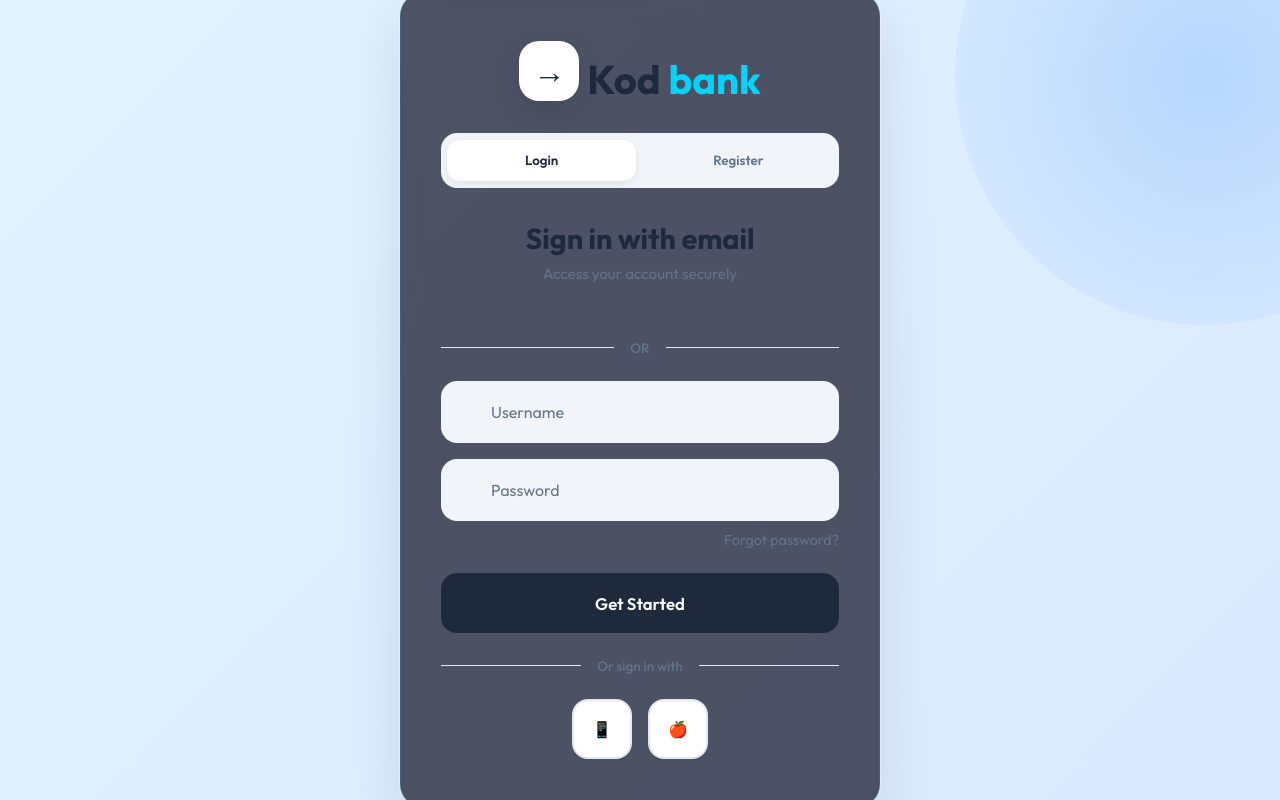
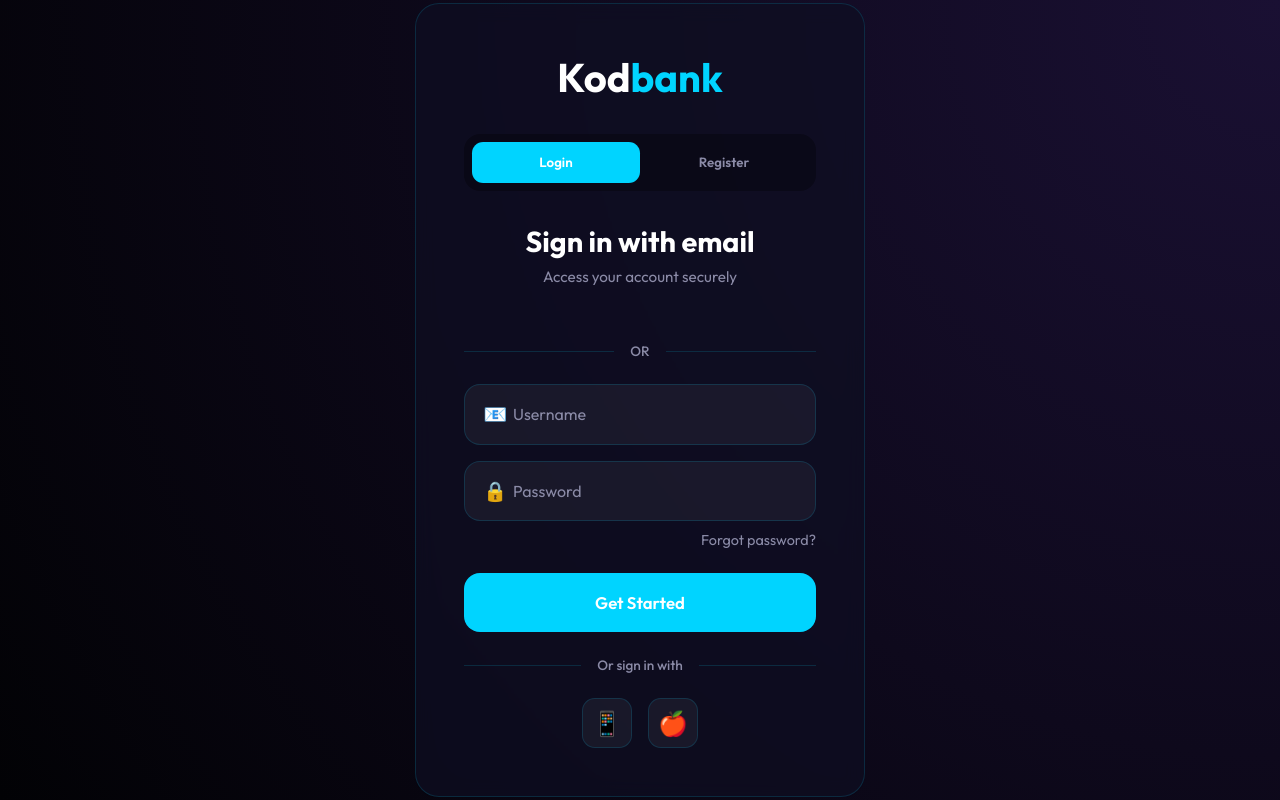
Before and after one commit to Mosinali10/rudbank, a website: page public/index.html in a window 1280 px wide. Drawn offline with nearby package versions, Linux system fonts and the light colour scheme; no server answers.

Commit message:
Fix: Restore original dark theme with modern layout

```diff
--- a/public/style.css
+++ b/public/style.css
@@ -13,14 +13,6 @@
     --success: #00f59b;
     --danger: #ff4d88;
     --glass-border: rgba(0, 212, 255, 0.15);
-
-    /* Light theme for auth */
-    --auth-bg: linear-gradient(135deg, #e0f2fe 0%, #dbeafe 100%);
-    --auth-card-bg: rgba(255, 255, 255, 0.95);
-    --auth-text: #1e293b;
-    --auth-text-muted: #64748b;
-    --auth-input-bg: #f1f5f9;
-    --auth-border: #e2e8f0;
 }
 
 * {
@@ -47,65 +39,25 @@
     display: flex;
     align-items: center;
     justify-content: center;
-    background: var(--auth-bg);
-    position: relative;
-    overflow: hidden;
-}
-
-.auth-container::before {
-    content: '';
-    position: absolute;
-    width: 500px;
-    height: 500px;
-    background: radial-gradient(circle, rgba(96, 165, 250, 0.3), transparent);
-    border-radius: 50%;
-    top: -200px;
-    right: -200px;
-    animation: float 20s infinite ease-in-out;
-}
-
-@keyframes float {
-    0%, 100% { transform: translate(0, 0); }
-    50% { transform: translate(-50px, 50px); }
+    background: radial-gradient(circle at top right, #1a1033, #020205);
 }
 
 .auth-box {
     width: 100%;
-    max-width: 480px;
-    padding: 3rem 2.5rem;
-    border-radius: 2.5rem;
+    max-width: 450px;
+    padding: 3rem;
+    border-radius: 2rem;
     text-align: center;
-    background: var(--auth-card-bg);
+    background: rgba(15, 15, 35, 0.8);
     backdrop-filter: blur(20px);
-    box-shadow: 0 20px 60px rgba(0, 0, 0, 0.1),
-                0 0 0 1px rgba(255, 255, 255, 0.5);
-    position: relative;
-    z-index: 1;
+    border: 1px solid var(--glass-border);
 }
 
 .logo {
     font-size: 2.5rem;
     font-weight: 700;
-    margin-bottom: 1rem;
-    color: var(--auth-text);
-    display: flex;
-    align-items: center;
-    justify-content: center;
-    gap: 0.5rem;
-}
-
-.logo::before {
-    content: '→';
-    display: inline-flex;
-    align-items: center;
-    justify-content: center;
-    width: 60px;
-    height: 60px;
-    background: white;
-    border-radius: 20px;
-    font-size: 2rem;
-    box-shadow: 0 10px 30px rgba(0, 0, 0, 0.1);
-    margin-bottom: 1rem;
+    margin-bottom: 2rem;
+    color: white;
 }
 
 .logo span {
@@ -114,11 +66,10 @@
 
 .tabs {
     display: flex;
-    background: var(--auth-input-bg);
-    padding: 0.4rem;
+    background: rgba(0, 0, 0, 0.3);
+    padding: 0.5rem;
     border-radius: 1rem;
     margin-bottom: 2rem;
-    gap: 0.5rem;
 }
 
 .tab {
@@ -126,27 +77,26 @@
     padding: 0.8rem;
     border: none;
     background: transparent;
-    color: var(--auth-text-muted);
+    color: var(--text-muted);
     font-weight: 600;
     cursor: pointer;
-    border-radius: 0.8rem;
-    transition: all 0.3s ease;
+    border-radius: 0.7rem;
+    transition: 0.3s;
 }
 
 .tab.active {
-    background: white;
-    color: var(--auth-text);
-    box-shadow: 0 2px 8px rgba(0, 0, 0, 0.08);
+    background: var(--primary);
+    color: white;
 }
 
 .auth-form h2 {
     margin-bottom: 0.5rem;
-    color: var(--auth-text);
+    color: white;
     font-size: 1.8rem;
 }
 
 .auth-form p {
-    color: var(--auth-text-muted);
+    color: var(--text-muted);
     margin-bottom: 2rem;
     font-size: 0.95rem;
 }
@@ -154,25 +104,23 @@
 input {
     width: 100%;
     padding: 1.2rem 1.2rem 1.2rem 3rem;
-    background: var(--auth-input-bg);
-    border: 2px solid transparent;
+    background: rgba(255, 255, 255, 0.05);
+    border: 1px solid var(--glass-border);
     border-radius: 1rem;
-    color: var(--auth-text);
+    color: white;
     margin-bottom: 1rem;
     font-size: 1rem;
     transition: all 0.3s ease;
-    position: relative;
 }
 
 input::placeholder {
-    color: var(--auth-text-muted);
+    color: var(--text-muted);
 }
 
 input:focus {
     outline: none;
     border-color: var(--primary);
-    background: white;
-    box-shadow: 0 0 0 4px rgba(0, 212, 255, 0.1);
+    background: rgba(255, 255, 255, 0.08);
 }
 
 .input-wrapper {
@@ -189,15 +137,15 @@
     left: 1.2rem;
     top: 50%;
     transform: translateY(-50%);
-    color: var(--auth-text-muted);
     font-size: 1.2rem;
     pointer-events: none;
+    z-index: 1;
 }
 
 .btn-primary {
     width: 100%;
     padding: 1.2rem;
-    background: #1e293b;
+    background: var(--primary);
     color: white;
     border: none;
     border-radius: 1rem;
@@ -209,16 +157,15 @@
 }
 
 .btn-primary:hover {
-    background: #0f172a;
     transform: translateY(-2px);
-    box-shadow: 0 10px 25px rgba(0, 0, 0, 0.15);
+    box-shadow: 0 10px 25px var(--primary-glow);
 }
 
 .divider {
     display: flex;
     align-items: center;
     margin: 1.5rem 0;
-    color: var(--auth-text-muted);
+    color: var(--text-muted);
 }
 
 .divider::before,
@@ -226,7 +173,7 @@
     content: "";
     flex: 1;
     height: 1px;
-    background: var(--auth-border);
+    background: var(--glass-border);
 }
 
 .divider span {
@@ -249,21 +196,22 @@
 }
 
 .social-btn {
-    width: 60px;
-    height: 60px;
-    border-radius: 1rem;
-    border: 2px solid var(--auth-border);
-    background: white;
+    width: 50px;
+    height: 50px;
+    border-radius: 0.8rem;
+    border: 1px solid var(--glass-border);
+    background: rgba(255, 255, 255, 0.05);
     display: flex;
     align-items: center;
     justify-content: center;
     cursor: pointer;
     transition: all 0.3s ease;
+    font-size: 1.5rem;
 }
 
 .social-btn:hover {
     transform: translateY(-3px);
-    box-shadow: 0 10px 20px rgba(0, 0, 0, 0.1);
+    background: rgba(255, 255, 255, 0.1);
     border-color: var(--primary);
 }
 
@@ -274,7 +222,7 @@
 }
 
 .forgot-password a {
-    color: var(--auth-text-muted);
+    color: var(--text-muted);
     text-decoration: none;
     font-size: 0.9rem;
     transition: color 0.3s;
```
